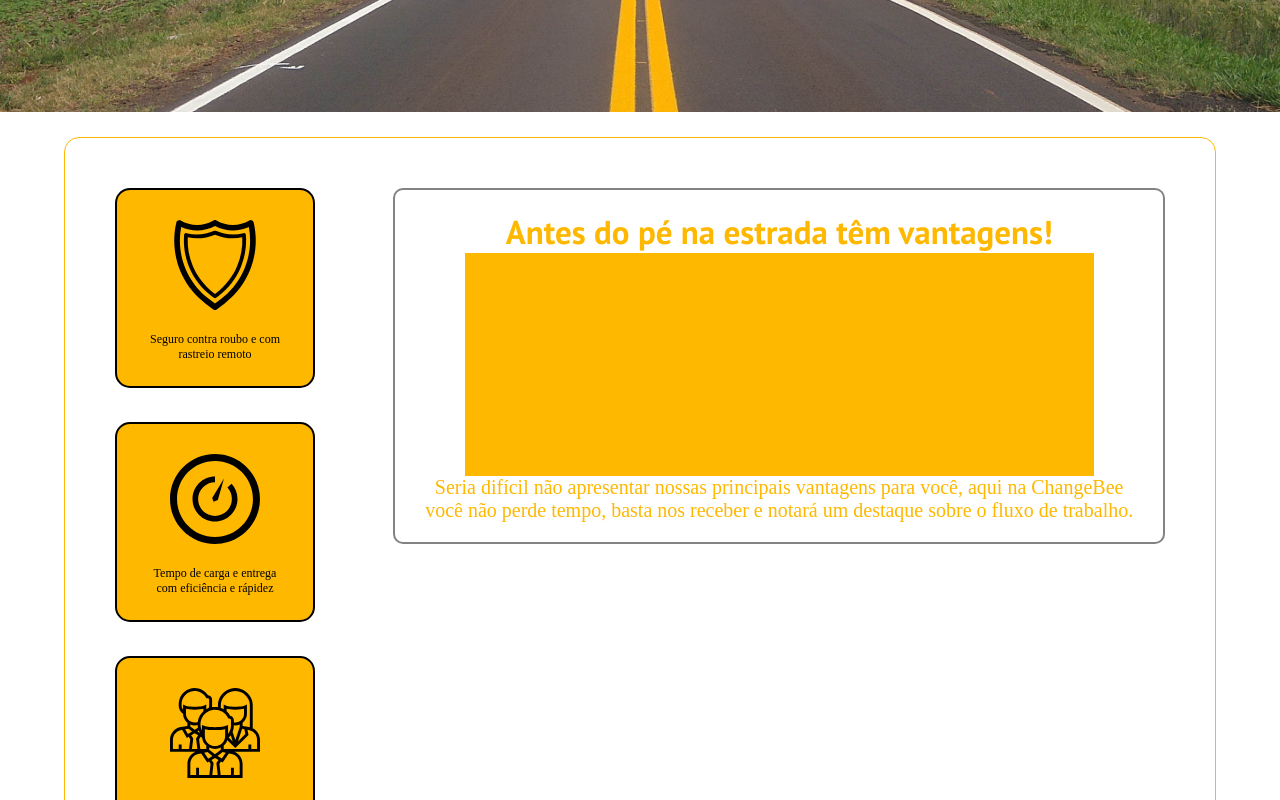
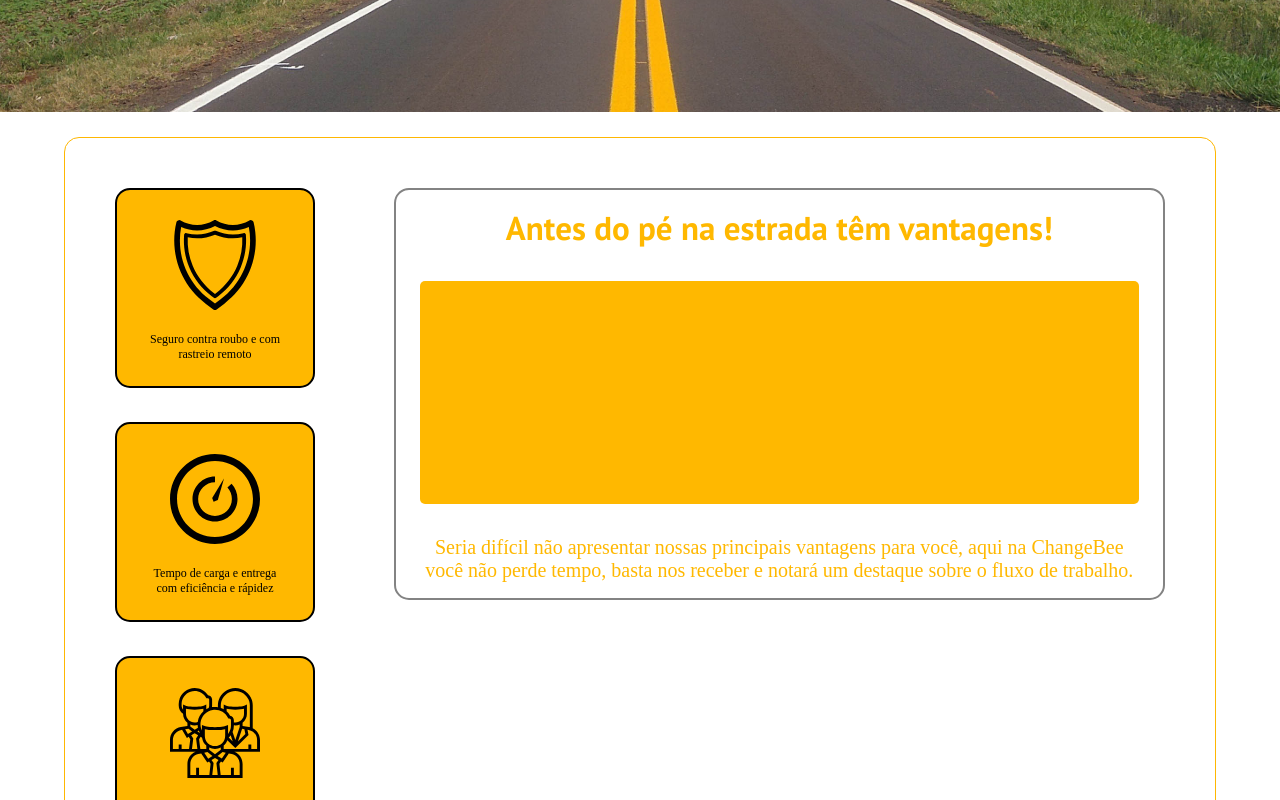
Before and after one commit to PauloBezz/ChangeBee, a React (Vite) app: page / in a window 1280 px wide. Shown: the part 572-1372 px from the top of the page. Built offline with nearby package versions, Linux system fonts and the light colour scheme; a web font is replaced by a local one.

Commit message:
fix: styles Banner

```diff
--- a/src/components/Banner/styles.module.css
+++ b/src/components/Banner/styles.module.css
@@ -6,16 +6,19 @@
     flex-direction: column;
     width: 100%;
     border: 2px solid #838383;
-    border-radius: 10px;
+    border-radius: 15px;
     text-align: center;
-    padding: 20px 25px;
+    padding: 16px 24px;
     align-items: center;
+    justify-content: center;
+    gap: 32px;
 }
 
 .container > h1 {
     font-size: 33px;
     font-family: "PT Sans";
     color: #FFB800;
+    font-weight: bold;
 }
 
 .container > p {
@@ -26,7 +29,8 @@
 
 .figure{
     display: flex;
-    width: 629px;
+    width: 100%;
     height: 223px;
     background-color: #FFB800;
+    border-radius: 5px;
 }
```
